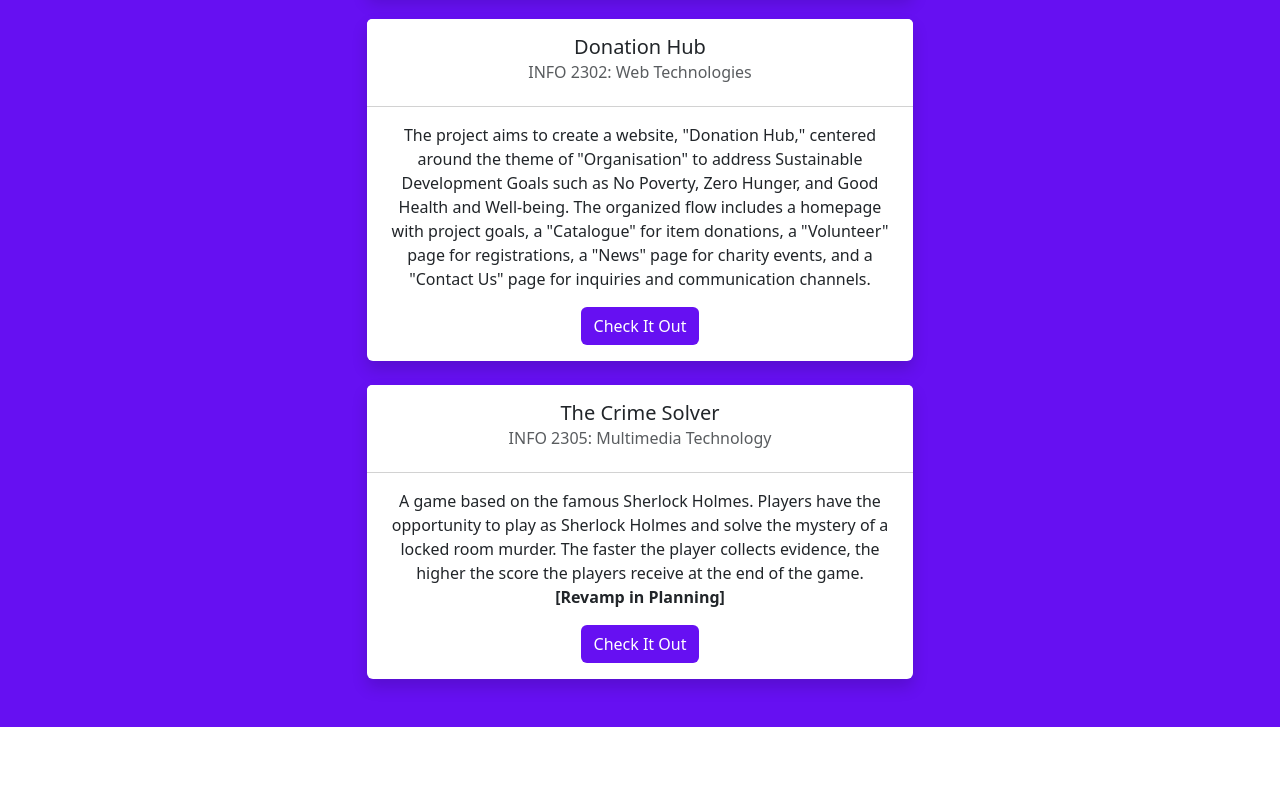
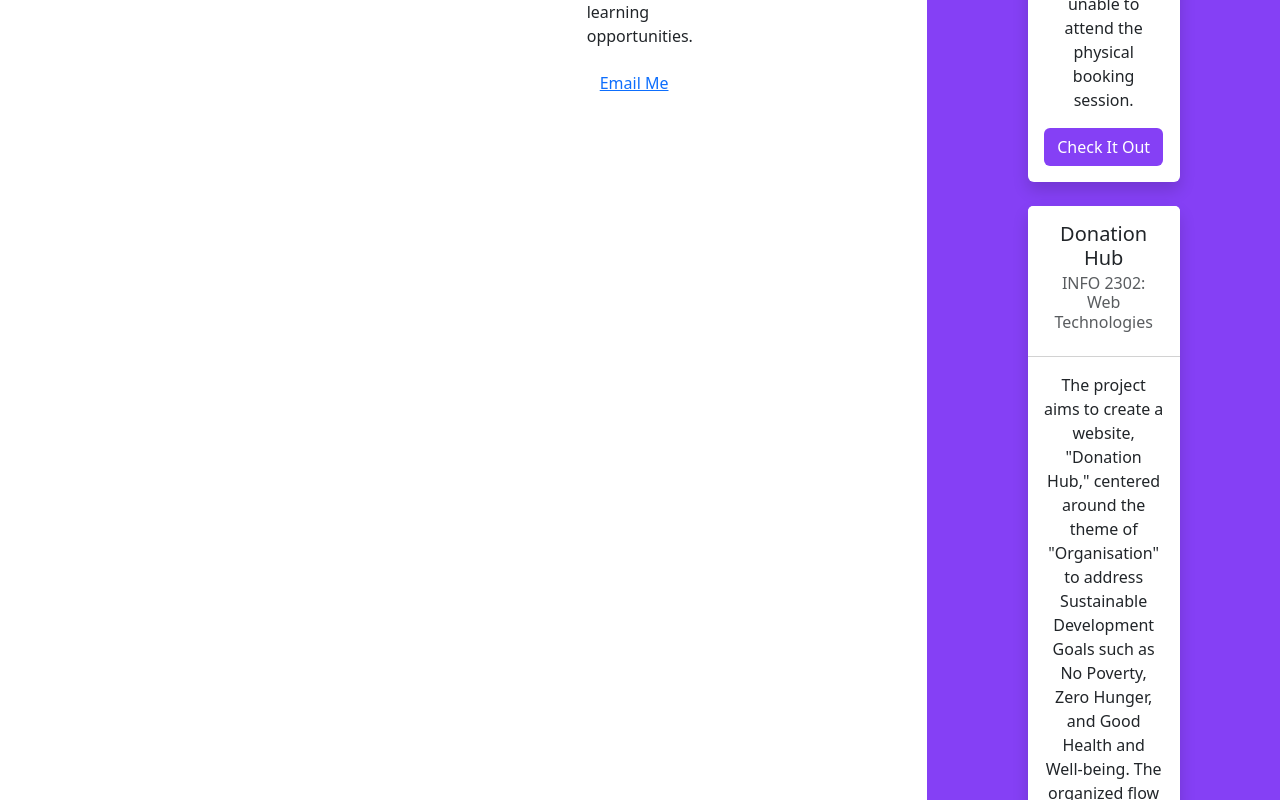
Before and after one commit to FarahTakochi/portfolio, a plain HTML site: page index.html in a window 1280 px wide. Shown: the part 960-1760 px from the top of the page. Before the commit the page ends 1687 px from the top, so only its background shows below. Drawn offline with nearby package versions, Linux system fonts and the light colour scheme.

Commit message:
Update index.html

```diff
--- a/index.html
+++ b/index.html
@@ -12,13 +12,14 @@
 
   </head>
   <body>
+    <div class="d-lg-flex">
       <header>
         <!-- Navigation Bar Starts Here -->
         <div class="container mt-4 d-flex justify-content-evenly flex-row">
           <!-- Created navbar to be a sticky top with the background as a rounded pill with a large shadow and made the contents to be evenly aligned center -->
-        <nav class="navbar sticky-md-top navbar-expand-sm shadow-lg text-white rounded-pill" style="background-color: #6610f2;">
+          <nav class="navbar sticky-md-top navbar-expand-sm shadow-lg rounded-pill" style="background-color: #8540f5;">
             <div class="container-fluid">
-            <div class="navbar-nav">
+              <div class="navbar-nav text-white">
                 <a class="nav-link px-4" href="">Home</a>
                 <a class="nav-link px-4" href="">Projects</a>
                 <a class="navbar-brand px-4" href="">Logo</a>
@@ -31,7 +32,7 @@
       <!-- The Navigation Bar Ends Here -->
       </header>
 
-    <section class="wrapper">
+      <section>
         <!-- My Details Start Here -->
         <div class="container mt-5 flex-md-wrap">
           <div class="row align-items-center">
@@ -51,7 +52,7 @@
       </section>
 
       <!-- Projects Section -->
-    <section class="wrapper text-white mt-5" style="background-color: #6610f2;">
+      <section class="text-white mt-5" style="background-color: #8540f5;">
         <div class="container pb-5">
           <h2 class="text-center py-5">PROJECTS</h2>
 
@@ -65,7 +66,7 @@
                 </div>
                 <div class="card-body p-3">
                   <p class="card-text">Collaborated with a team to develop a digital solution to streamline the robe reservation process for IIUM convocation. The system allows graduates to book robe sizes online in advance, reducing long queues, saving time, and ensuring fair access to preferred sizes even for those unable to attend the physical booking session.</p>
-                <a href="https://github.com/FarahTakochi/Robe-Reservation-System" target="_blank" class="btn text-white" style="background-color: #6610f2;">Check It Out</a>
+                  <a href="https://github.com/FarahTakochi/Robe-Reservation-System" target="_blank" class="btn text-white" style="background-color: #8540f5;">Check It Out</a>
                 </div>
               </div>
             </div>
@@ -78,7 +79,7 @@
                 </div>
                 <div class="card-body p-3">
                   <p class="card-text">The project aims to create a website, "Donation Hub," centered around the theme of "Organisation" to address Sustainable Development Goals such as No Poverty, Zero Hunger, and Good Health and Well-being. The organized flow includes a homepage with project goals, a "Catalogue" for item donations, a "Volunteer" page for registrations, a "News" page for charity events, and a "Contact Us" page for inquiries and communication channels.</p>
-                <a href="https://github.com/FarahTakochi/Donation-Hub" target="_blank" class="btn text-white" style="background-color: #6610f2;">Check It Out</a>
+                  <a href="https://github.com/FarahTakochi/Donation-Hub" target="_blank" class="btn text-white" style="background-color: #8540f5;">Check It Out</a>
                 </div>
               </div>
             </div>
@@ -91,7 +92,7 @@
                 </div>
                 <div class="card-body p-3">
                   <p class="card-text">A game based on the famous Sherlock Holmes. Players have the opportunity to play as Sherlock Holmes and solve the mystery of a locked room murder. The faster the player collects evidence, the higher the score the players receive at the end of the game. <strong>[Revamp in Planning]</strong></p>
-                <a href="https://github.com/FarahTakochi/INFO-2305-The-Crime-Solver" target="_blank" class="btn text-white" style="background-color: #6610f2;">Check It Out</a>
+                  <a href="https://github.com/FarahTakochi/INFO-2305-The-Crime-Solver" target="_blank" class="btn text-white" style="background-color: #8540f5;">Check It Out</a>
                 </div>
               </div>
             </div>
@@ -102,5 +103,6 @@
       </section>
 
       <script src="https://cdn.jsdelivr.net/npm/bootstrap@5.3.7/dist/js/bootstrap.bundle.min.js" integrity="sha384-ndDqU0Gzau9qJ1lfW4pNLlhNTkCfHzAVBReH9diLvGRem5+R9g2FzA8ZGN954O5Q" crossorigin="anonymous"></script>
+    </div>
   </body>
 </html>
```
Lines whose indentation alone changed are shown as unchanged.
